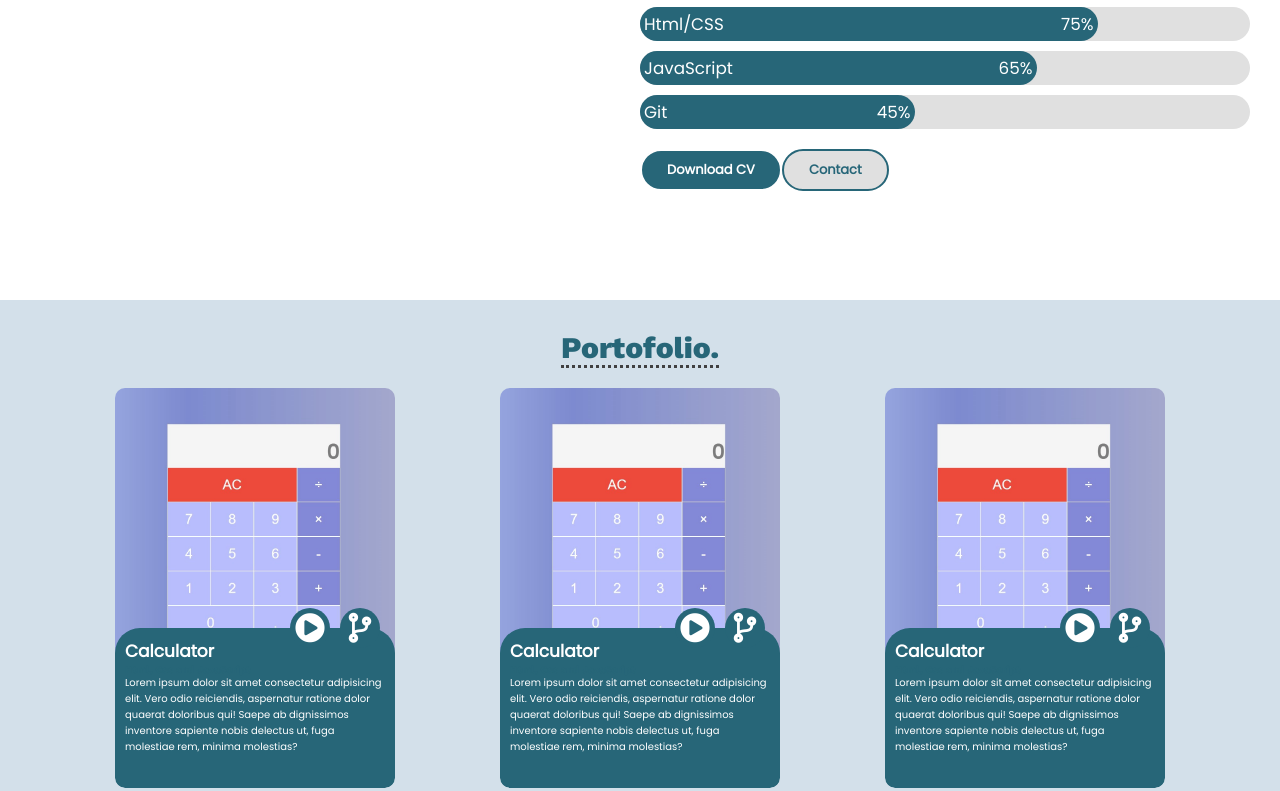
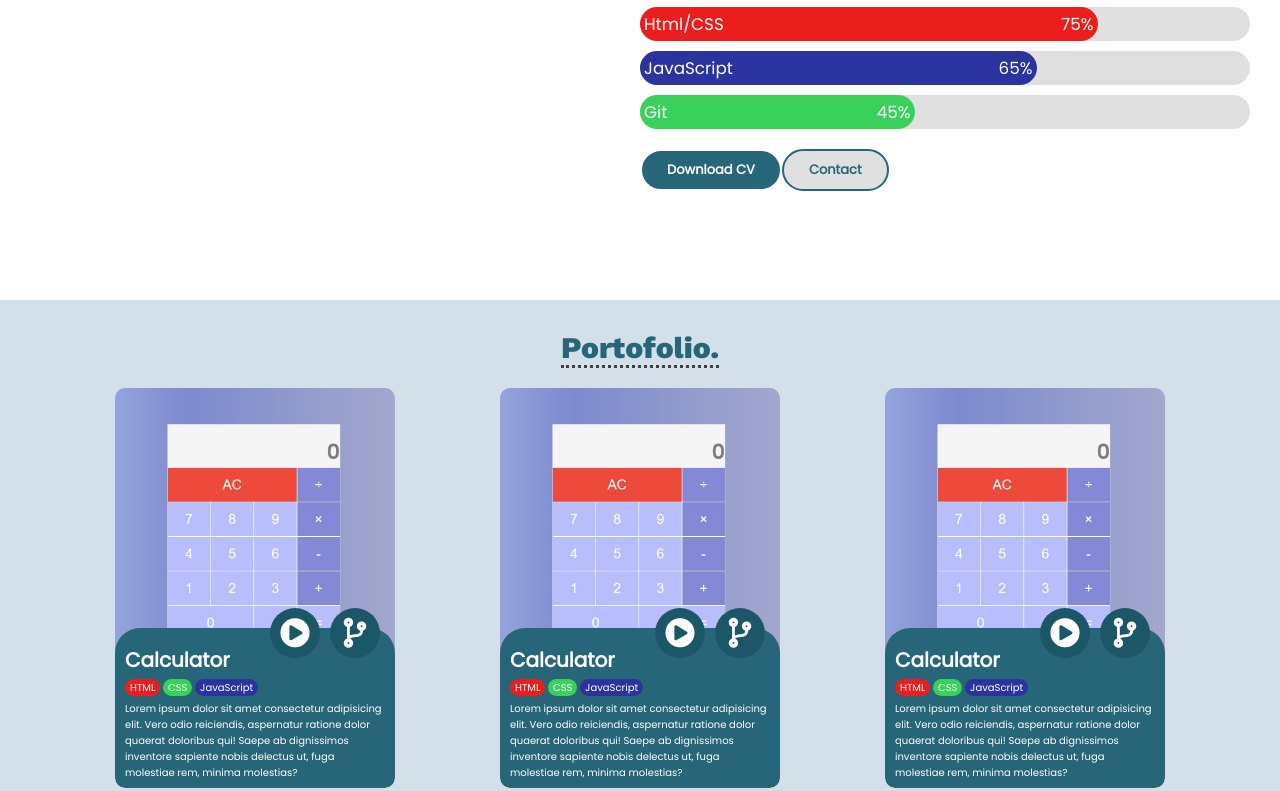
Before and after one commit to DareIonut/Daniel-Site, a plain HTML site: page index.html in a window 1280 px wide. Shown: the part 1300-2091 px from the top of the page. Drawn offline with nearby package versions, Linux system fonts and the light colour scheme.

Commit message:
Redesign

```diff
--- a/index.html
+++ b/index.html
@@ -22,7 +22,7 @@
     <!-- Main Section -->
     <nav>
       <div class="navbar-logo">
-        <h3>Da<span class="special-character">n</span>iel.</h3>
+        <h3 class="logo">Da<span class="special-character">n</span>iel.</h3>
       </div>
       <ul class="navbar-menu">
         <li class="menu-list mn-home"><a href="#home">Home</a></li>
@@ -75,7 +75,7 @@
             standard dummy text ever It has survived not only five centuries,
             but also the leap into electronic but also the leap into electronic
             typesetting, remaining essentially unchanged. It was popularised in
-            the 1960s with the release of Letraset sheets containing
+            the 1960s with the release of Letraset sheets containing.
           </p>
           <div class="progress-bar">
             <div class="loading load-1">
@@ -113,7 +113,11 @@
             />
             <div class="card-inf">
               <h2>Calculator</h2>
-              <span>Html, Css and JavaScript</span>
+              <div class="tech-container">
+                <span class="tech a">HTML</span>
+                <span class="tech b">CSS</span>
+                <span class="tech c">JavaScript</span>
+              </div>
               <p>
                 Lorem ipsum dolor sit amet consectetur adipisicing elit. Vero
                 odio reiciendis, aspernatur ratione dolor quaerat doloribus qui!
@@ -138,7 +142,11 @@
             />
             <div class="card-inf">
               <h2>Calculator</h2>
-              <span>Html, Css and JavaScript</span>
+              <div class="tech-container">
+                <span class="tech a">HTML</span>
+                <span class="tech b">CSS</span>
+                <span class="tech c">JavaScript</span>
+              </div>
               <p>
                 Lorem ipsum dolor sit amet consectetur adipisicing elit. Vero
                 odio reiciendis, aspernatur ratione dolor quaerat doloribus qui!
@@ -163,7 +171,11 @@
             />
             <div class="card-inf">
               <h2>Calculator</h2>
-              <span>Html, Css and JavaScript</span>
+              <div class="tech-container">
+                <span class="tech a">HTML</span>
+                <span class="tech b">CSS</span>
+                <span class="tech c">JavaScript</span>
+              </div>
               <p>
                 Lorem ipsum dolor sit amet consectetur adipisicing elit. Vero
                 odio reiciendis, aspernatur ratione dolor quaerat doloribus qui!
@@ -188,7 +200,11 @@
             />
             <div class="card-inf">
               <h2>Calculator</h2>
-              <span>Html, Css and JavaScript</span>
+              <div class="tech-container">
+                <span class="tech a">HTML</span>
+                <span class="tech b">CSS</span>
+                <span class="tech c">JavaScript</span>
+              </div>
               <p>
                 Lorem ipsum dolor sit amet consectetur adipisicing elit. Vero
                 odio reiciendis, aspernatur ratione dolor quaerat doloribus qui!
--- a/styles/contact.css
+++ b/styles/contact.css
@@ -7,6 +7,8 @@
 /* Contact me area */
 
 .contact {
+  font-family: "Poppins", sans-serif;
+
   width: 100%;
   height: max-content;
   background: rgb(246, 246, 246);
@@ -47,6 +49,7 @@
   align-items: center;
   justify-content: center;
   cursor: pointer;
+  color: var(--menu-color);
 }
 .event {
   pointer-events: none;
@@ -74,6 +77,7 @@ form {
 }
 form input,
 textarea {
+  font-family: "Poppins", sans-serif;
   border: none;
   background: var(--background-second);
   font-size: 2rem;
--- a/styles/portofolio.css
+++ b/styles/portofolio.css
@@ -64,11 +64,24 @@
 }
 
 .card-inf h2 {
-  font-size: 1.7rem;
+  margin-top: 0.7rem;
+  font-size: 2rem;
 }
-.card-inf span {
-  color: var(--font-special);
-  font-family: "Work Sans", sans-serif;
+.tech-container {
+  margin: 0.5rem 0rem;
+}
+.tech {
+  padding: 0.1rem 0.5rem;
+  border-radius: 15px;
+}
+.tech-container .a {
+  background: rgb(235, 30, 30);
+}
+.tech-container .b {
+  background: rgb(58, 209, 91);
+}
+.tech-container .c {
+  background: rgb(43, 51, 158);
 }
 .card-inf p {
   font-size: 1rem;
@@ -86,13 +99,13 @@
   right: 1rem;
 }
 .logo-container {
-  width: 4rem;
-  height: 4rem;
+  width: 5rem;
+  height: 5rem;
   margin: 0rem 0.5rem;
   display: flex;
   align-items: center;
   justify-content: center;
-  background: var(--menu-color);
+  background: #1c5768;
   border-radius: 50%;
 }
 /* Media queries */
--- a/styles/style.css
+++ b/styles/style.css
@@ -59,7 +59,7 @@ li {
   font-size: var(--header1);
   font-weight: bold;
 }
-.navbar-logo h3 {
+.logo {
   cursor: pointer;
 }
 
@@ -154,8 +154,11 @@ li {
 .profession {
   font-size: var(--text);
   letter-spacing: 0.3rem;
-  color: var(--font-special);
+  color: var(--background-color);
   padding-bottom: 1rem;
+}
+.info {
+  color: rgb(17, 16, 16);
 }
 .progress-bar {
   color: white;
@@ -167,11 +170,21 @@ li {
 .loading {
   width: 35%;
   padding: 0.4rem;
-  background: var(--menu-color);
+  background: var(--background-color);
   border-radius: inherit;
   display: flex;
   justify-content: space-between;
 }
+.load-1 {
+  background: rgb(235, 30, 30);
+}
+.load-2 {
+  background: rgb(43, 51, 158);
+}
+.load-3 {
+  background: rgb(58, 209, 91);
+}
+
 .load-first {
   animation: first-loading 3s ease;
   width: 75%;
@@ -239,7 +252,7 @@ li {
   }
   .span-active {
     transition: 0.4s ease;
-    color: var(--font-special);
+    color: var(--background-color);
   }
   .hamburger-menu {
     min-width: 35px;
```
